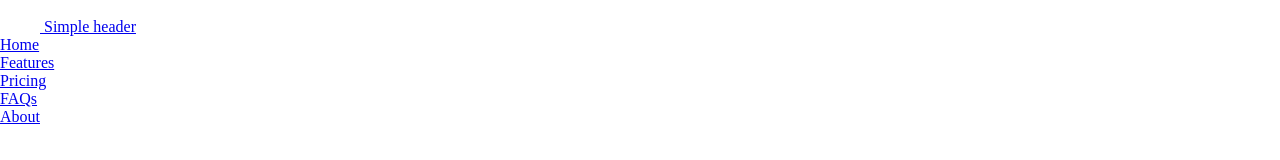
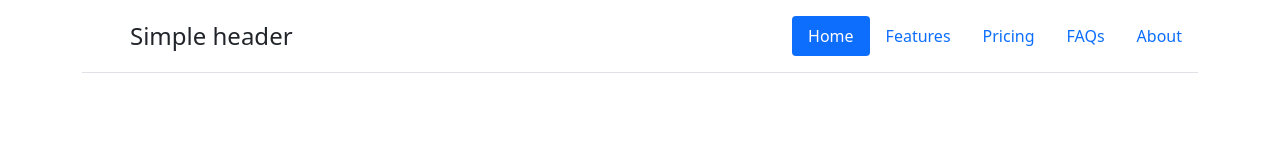
Before and after one commit to biielterra/central, a plain HTML site: page index.html in a window 1280 px wide. Drawn offline with nearby package versions, Linux system fonts and the light colour scheme.

Commit message:
Update index.html

```diff
--- a/index.html
+++ b/index.html
@@ -1,14 +1,21 @@
 <!DOCTYPE html>
 <html lang="pt-br">
-<head>
+  <head>
     <meta charset="UTF-8">
     <meta http-equiv="X-UA-Compatible" content="IE=edge">
     <meta name="viewport" content="width=device-width, initial-scale=1.0">
+    <!--Link do Bootstrap-->
+    <link href="https://cdn.jsdelivr.net/npm/bootstrap@5.0.2/dist/css/bootstrap.min.css" rel="stylesheet" integrity="sha384-EVSTQN3/azprG1Anm3QDgpJLIm9Nao0Yz1ztcQTwFspd3yD65VohhpuuCOmLASjC" crossorigin="anonymous">
 
-     <!--Link do CSS-->
-     <link rel="stylesheet" href="style.css">
+    <!--Link dos Icones do Bootstrap-->
+
+    <link rel="stylesheet" href="https://cdn.jsdelivr.net/npm/bootstrap-icons@1.9.1/font/bootstrap-icons.css">
+
+    <!--Link do CSS-->
+    <link rel="stylesheet" href="style.css">
 
     <title>Home - Gabriel Terra</title>
+
 </head>
 <body>
 
```
